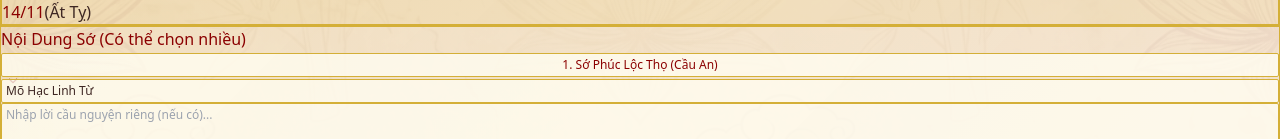
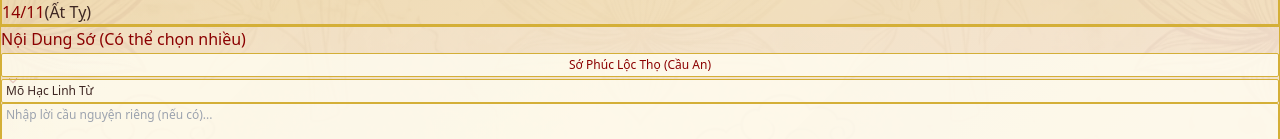
Before and after one commit to hoangnd16/tao_so, a React (Vite) app: page / in a window 1280 px wide. Shown: the part 661-800 px from the top of the page. Built offline with nearby package versions, Linux system fonts and the light colour scheme.

Commit message:
feat: Thêm các mẫu sớ Cầu Danh, Cầu Duyên

```diff
--- a/src/App.jsx
+++ b/src/App.jsx
@@ -119,7 +119,7 @@ const generateMembersText = (members) => {
 const TEMPLATES = {
     cau_an: {
         id: 'cau_an',
-        name: '1. Sớ Phúc Lộc Thọ (Cầu An)',
+        name: 'Sớ Phúc Lộc Thọ (Cầu An)',
         title: 'PHÚC LỘC THỌ SỚ',
         content: (data) => {
             // Helper to join array into newline-separated string (column)
@@ -166,7 +166,7 @@ const TEMPLATES = {
     },
     dang_sao: {
         id: 'dang_sao',
-        name: '2. Sớ Dâng Sao Giải Hạn',
+        name: 'Sớ Dâng Sao Giải Hạn',
         title: 'DÂNG SAO GIẢI HẠN SỚ',
         content: (data) => {
             const firstMember = data.members[0] || {};
@@ -203,7 +203,7 @@ const TEMPLATES = {
     },
     hinh_nhan: {
         id: 'hinh_nhan',
-        name: '3. Sớ Hình Nhân',
+        name: 'Sớ Hình Nhân',
         title: 'HÌNH NHÂN SỚ',
         content: (data) => {
             // Template này dành riêng cho từng người, nên data.members sẽ chỉ có 1 người
@@ -233,9 +233,135 @@ const TEMPLATES = {
             return [c0, c1, c2, c3, c4, c5, c6, c7, c8, c9, c10, c11, c12, c13, c14, c15].join('\n');
         }
     },
+    cau_danh: {
+        id: 'cau_danh',
+        name: 'Sớ Cầu Danh',
+        title: 'CẦU DANH SỚ',
+        content: (data) => {
+            const address = toTitleCase(data.address);
+            const prayer = toTitleCase(data.userPrayer);
+
+            const c0 = "Quốc Gia Dĩ Khảo Kỳ Nhân Lập Công Tiên Tu Ư Hiến Chế Thiên Mệnh Dĩ Định Kỳ Vị Cầu Vị Tất Tạ Ư"
+            const c1 = "Thiên Quan Đốc Kính Quyền Quyền Chí Thành Khẩn Khẩn \t\tViên Hữu";
+            const c2 = "Thánh Lực Dĩ Giải Trừ Nhất Niệm Chí Thành Thập Phương Cảm Cách \t\t\t Viên Hữu";
+            const c3 = markBold(`Việt Nam Quốc ${address}`);
+            const c4 = `${data.templeName || 'Mõ Hạc Linh Từ'} Thượng Phụng \n Phật Thánh Hiến Cúng Đương Thiên Tiến Lễ Cờ Đảo Quan Giai Vị Thăng Phẩm Trật Cầu Bản Mệnh Kiện Khang Tịnh Thần Linh Mẫn Trí Tuệ Phương Kim Thần`;
+            const c5 = markBold(`${generateMembersText(data.members)} Đồng Gia Quyền Đẳng ${prayer.replace(/([,.;])*/g, "") || ''}`);
+            const c7 = "Tức Nhật Khể Vạn Toàn Mạo Can \t\t Long Nhan Lịch Trần Nghị Khổn Ngôn Niệm Thần Đẳng Thiển Sinh Hạ Phẩm Hạnh Phùng";
+            const c8 = "Thánh Thế Lộc Phụ Quốc Ân Dục Kỳ Đắc Toại Ư Huân Danh Kỳ Tảo Hoạch Mông ư Nhậm Chức Lự Phù Tài Sớ Chất Thiển Hạnh Bạc Phúc Khinh Phỉ Bằng";
+            const c9 = "Diệu Lực Dĩ Phù Trì Hạt Đắc Vinh Thân Chi Sủng Dụng Viên Tự Cung Trần Phỉ Lễ Tức Nhật Cận cụ Sớ Văn Bái Tấu \t\t\t\t Cung Duy";
+            const c10 = "Nam Mô Đại Từ Đại Bi Cứu Khổ Cứu Nạn Quan Thế Âm Bồ Tát \t\t\t\t\t\t Hồng Liên Tọa Hạ";
+            const c11 = "Tam Giới Thiên Chủ Tứ Phủ Vạn Linh Công Đồng Thánh Đế \t\t\t\t\t\t Ngọc Bệ Hạ";
+            const c12 = "Cửu Thiên Khai Hóa Cánh Sinh Vĩnh Mệnh Tự Lộc Chức Cống Cử Thất Khúc Văn Xương Tử Đồng Đế Quân \t\t\t\t Cung Quyết Hạ";
+            const c13 = "Tả Văn Quan Hữu Vũ Tướng Bộ Hạ Linh Quan \t\t\t\t\t\t Vị Tiền Cúng Vọng";
+            const c14 = "Từ Quang \t\t\t\t Phù Thùy\t\t\t\t Chiếu Giám\t\t\t\t Tái Nguyên";
+            const c15 = "Liên Phẩm Vị Công Chiếu Chuẩn Sử Tư Niên Hạnh Dự Đế Đình Quan Chức Vinh Giai Tỷ Lai Vận Hoạch Mông";
+            const c16 = "Quốc Âm Thụ Thừa Thiên Lộc Cạnh Cạnh Bất Muội Sơ Tâm Quang Hiển Tông Đường Vị Vị Hàn Chiêm";
+            const c17 = "Thượng Đức Đãn Thần Hạ Tình Vô Nhậm Khích Thiết Bình Doanh Chi Chí Cận Sớ";
+            const firstMember = data.members[0] || {};
+            const c18 = `Thiên Vận ${data.year} \t\t\tNiên ${data.month} Nguyệt ${data.day} \t\tNhật \t\t Thần Khấu Đầu Bách Bái Hòa Nam Thượng Sớ \t\t ${markBold('CẦU DANH')}`;
+
+            const c8WordCount = c8.trim().split(/\s+/).length;
+            const c5Words = c5.trim().split(/\s+/);
+            const c5Columns = [];
+
+            if (c5Words.length > c8WordCount) {
+                for (let i = 0; i < c5Words.length; i += c8WordCount) {
+                    c5Columns.push(c5Words.slice(i, i + c8WordCount).join(' '));
+                }
+            } else {
+                c5Columns.push(c5);
+            }
+
+            return [c0, c1, c3, c4, ...c5Columns, c7, c8, c9, c10, c11, c12, c13, c14, c15, c16, c17, c18].join('\n');
+        }
+    },
+    cau_duyen: {
+        id: 'cau_duyen',
+        name: 'Sớ Cầu Duyên',
+        title: 'CẦU DUYÊN SỚ',
+        content: (data) => {
+            const address = toTitleCase(data.address);
+            const prayer = toTitleCase(data.userPrayer);
+
+            const c0 = "Thiên Đạo Chi Tại Hữu Nhật Nguyệt Hữu Âm Dương Nhân Luân Chi Trung Hữu Phu Hữu Phụ Dục Thành Nghi Gia Nghi Thất";
+            const c1 = "Tu Thiết Hữu Cầu \t\t\t\tViên Hữu";
+            const c3 = markBold(`Việt Nam Quốc ${address}`);
+            const c4 = `${data.templeName || 'Mõ Hạc Linh Từ'} Thượng Phụng \t\t\tPhật Cúng Dạo Lễ Bảo Cầu Nhân Duyên Tác Hợp Sự Kim Thần`;
+            const c5 = markBold(`${generateMembersText(data.members)} Đồng Gia Quyền Đẳng ${prayer.replace(/([,.;])*/g, "") || ''}`);
+            const c7 = "Đại Giác Ngôn Niệm Thần Sinh Cư Trung Giới Mệnh Thuộc \t\t\t\t Tức Nhật Khẩn Thiết Vi Thành Mạo Can";
+            const c8 = "Thiên Cung Hạ Càn Khôn Phú Tài Chi Ân Cảm \t\t\t Nhật Nguyệt Chiếu Lâm Chi Đức Tư Phù Lệnh Tiết";
+            const c9 = "Tiến Lễ Cầu Duyên Tơ Hồng Nguyệt Lão Thiên Tiên Ngọc Kính Chiếu Thông Tri Thê Sự Xích Thắng Giao Cố Kết Nhân Duyên";
+            const c10 = "Trạch Gối Tuy Do Hữu Mệnh Kim Dục Ô Kiều Tác Giá Tảo Ứng Cát Tường Chi Nguyện Do Thị Kim Nguyệt";
+            const c11 = "Cát Nhật Tu Thiết Hương Hoa Kim Ngân Lễ Vật Nghi Cụ Hữu Sớ Văn Kiền Thần Thượng Tấu \t\t\t Cung Duy";
+            const c12 = "Nam Mô Thiên Phủ Nhỡn Cứu Khổ Cứu Nạn Linh Cảm Quan Thế Âm Bồ Tát \t\t\t Kim Liên Tọa Hạ";
+            const c13 = "Tam Giới Thiên Chúa Tứ Phủ Vạn Linh Công Đồng Đại Đế \t\t\t\t Ngọc Bệ Hạ";
+            const c14 = "Thiên Cung Thánh Mẫu Tơ Hồng Nguyễn Lão Thiên Tiên \t\t\t\t Vị Thiên Cung Vọng";
+            const c15 = "Hồng Từ \t\t\t\t Đồng Thùy\t\t\t\t Chiếu Giám\t\t\t\t Phục Nguyện";
+            const c16 = "Thần Thông Báo Ứng Diệu Lực Phù Trì Ái Hộ Thường Tình Phàm Tâm Thiết Thiết Đảo Cờ Nguyện Rã Tòng Tâm";
+            const c17 = "Sớ Cầu Như Ý Ngưỡng Thượng \t Hồng Ân Bản Thần Hạ Tình Vô Nhậm Khích Thiết Bình Dinh Chi Chí Cẩn Sớ";
+            const c18 = `Thiên Vận ${data.year} \t\t\tNiên ${data.month} Nguyệt ${data.day} \t Nhật \t Thần Khấu Thủ Hòa Nam Cụ Sớ ${markBold('CẦU DUYÊN')}`;
+
+            const c9WordCount = c9.trim().split(/\s+/).length;
+            const c5Words = c5.trim().split(/\s+/);
+            const c5Columns = [];
+
+            if (c5Words.length > c9WordCount) {
+                for (let i = 0; i < c5Words.length; i += c9WordCount) {
+                    c5Columns.push(c5Words.slice(i, i + c9WordCount).join(' '));
+                }
+            } else {
+                c5Columns.push(c5);
+            }
+
+            return [c0, c1, c3, c4, ...c5Columns, c7, c8, c9, c10, c11, c12, c13, c14, c15, c16, c17, c18].join('\n');
+        }
+    },
+    tho_cong: {
+        id: 'tho_cong',
+        name: 'Sớ Thổ Công',
+        title: 'THỔ CÔNG SỚ',
+        content: (data) => {
+            const address = toTitleCase(data.address);
+            const prayer = toTitleCase(data.userPrayer);
+
+            const c0 = "\t\t\t\t\t\t\t\t\tPhục Dĩ"
+            const c1 = "Chí Thành Khả Cách Nam Danh Cảm Ưng Chi Huyền Cơ Khắc Kính Dĩ Thân Liêu Ngụ Thành Chi Tô Khổn Phàm Tâm Khẩn Đảo Tuệ Nhỡn Chứng Minh";
+            const c2 = "\t\t\t\t\t\t\tViên Hữu";
+            const c3 = markBold(`Việt Nam Quốc ${address}`);
+            const c4 = `${data.templeName || 'Mõ Hạc Linh Từ'} Thượng Phụng \t\t\t Thổ Công Long Mạch Thổ Trạch Thổ Chủ \nPhật Thánh Hiến Cúng \t\t\t Thiên \t\tGiải Hạn Tống Ách Trừ Tai Khất Cờ Gia Nội Bình An Lộc Tài Vượng Tiến Diên Sinh Sự Kim Thần`;
+            const c5 = markBold(`${generateMembersText(data.members)} Đồng Gia Quyền Đẳng ${prayer.replace(/([,.;])*/g, "") || ''}`);
+            const c7 = "Thiết Khủng Phương Ngung Cấm Kỵ Hoặc Do Phạm Cửu Dĩ Nan Thông Cư Xử Hành Tàng Mạc Thức Cát Hung Chi Sám Tạ Tư Phùng Lệ";
+            const c8 = "Tiết Bái Đảo Cờ An Giải Nhất Thiên Tai Ương Nhạ Hà Sa Cát Khánh Do Thị Kim Nguyệt Cát Nhật";
+            const c9 = "Tu Thiết Nhang Hoa Kim Ngân Đầu Thánh Ngũ Thể Tịnh Tín Nhất Tâm Cụ Hữu Sớ Văn Chí Tâm";
+            const c10 = "Thượng Tấu \t\t\t\t Cung Duy";
+            const c11 = "Bản Xứ Thổ Công Địa Chủ Ngũ Phương Vạn Phúc Phu Nhân \t\t\t Vị Tiền";
+            const c12 = "Bản Gia Đông Trù Tư Mệnh Táo Phủ Thần Quân \t\t\t\t\t Vị Tiền";
+            const c13 = "Bản Xứ Thổ Đại Phúc Đức Chính Thần \t\t\t\t\t\t\t Vị Tiền";
+            const c14 = "Ngũ Phương Long Mạch Tiền Chủ Tiếp Dẫn Tài Thần \t\t\t\t\t Vị Tiền";
+            const c15 = "Tôn Thần \t\t\t\tĐổng Thùy \t\t\t\tChiếu Giám \t\t\t\tPhục Nguyện";
+            const c16 = "Thần Vị Trấn Phương Ngung Quyền Chi Chiêu Tịch Linh Thông Hữu Hách Át Phục Thi Cố Khí Nhi Khẳng Sử Bằng Lăng Chính Trực Vô Tư Ngoại Đạo Yêu";
+            const c17 = "Tà Quy Bất Dung Tiệp Đột Hoàng Thi Âm Lực Tĩnh Trấn Dương Môn Sở Cư Chi Nam Đắc Tây Đông Vô Ngu Thử Thiết Khuyết Xứ Chi \n Bạch Điêu Nam Nữ Hầm Toại Tiến An Đản Thần Hạ Tình Vô Nhậm Khích Thiết Bình Dinh Chi Chí Cẩn Sớ Văn";
+            const c18 = `Thiên Vận ${data.year} \t\t\tNiên ${data.month} Nguyệt ${data.day} \t\tNhật \t\tThần Khấu Thủ Thượng Sớ\t\t ${markBold('THỔ CÔNG')}`;
+
+            const c16WordCount = c16.trim().split(/\s+/).length;
+            const c5Words = c5.trim().split(/\s+/);
+            const c5Columns = [];
+
+            if (c5Words.length > c16WordCount) {
+                for (let i = 0; i < c5Words.length; i += c16WordCount) {
+                    c5Columns.push(c5Words.slice(i, i + c16WordCount).join(' '));
+                }
+            } else {
+                c5Columns.push(c5);
+            }
+
+            return [c0, c1, c2, c3, c4, ...c5Columns, c7, c8, c9, c10, c11, c12, c13, c14, c15, c16, c17, c18].join('\n');
+        }
+    },
     gia_tien: {
         id: 'gia_tien',
-        name: '4. Sớ Gia Tiên',
+        name: 'Sớ Gia Tiên',
         title: 'GIA TIÊN SỚ',
         content: (data) => {
             const address = toTitleCase(data.address);
@@ -275,7 +401,7 @@ const TEMPLATES = {
     },
     le_phat: {
         id: 'le_phat',
-        name: '5. Sớ Lễ Phật',
+        name: 'Sớ Lễ Phật',
         title: 'LỄ PHẬT SỚ',
         content: (data) => {
             const address = toTitleCase(data.address);
@@ -317,7 +443,7 @@ const TEMPLATES = {
     },
     le_mau: {
         id: 'le_mau',
-        name: '6. Sớ Lễ Mẫu',
+        name: 'Sớ Lễ Mẫu',
         title: 'LỄ MẪU SỚ',
         content: (data) => {
             const address = toTitleCase(data.address);
@@ -357,51 +483,9 @@ const TEMPLATES = {
             return [c0, c1, c2, c3, c4, ...c5Columns, c7, c8, c9, c10, c11, c12, c13, c14, c15, c16, c17, c18].join('\n');
         }
     },
-    tho_cong: {
-        id: 'tho_cong',
-        name: '7. Sớ Thổ Công',
-        title: 'THỔ CÔNG SỚ',
-        content: (data) => {
-            const address = toTitleCase(data.address);
-            const prayer = toTitleCase(data.userPrayer);
-
-            const c0 = "\t\t\t\t\t\t\t\t\tPhục Dĩ"
-            const c1 = "Chí Thành Khả Cách Nam Danh Cảm Ưng Chi Huyền Cơ Khắc Kính Dĩ Thân Liêu Ngụ Thành Chi Tô Khổn Phàm Tâm Khẩn Đảo Tuệ Nhỡn Chứng Minh";
-            const c2 = "\t\t\t\t\t\t\tViên Hữu";
-            const c3 = markBold(`Việt Nam Quốc ${address}`);
-            const c4 = `${data.templeName || 'Mõ Hạc Linh Từ'} Thượng Phụng \t\t\t Thổ Công Long Mạch Thổ Trạch Thổ Chủ \nPhật Thánh Hiến Cúng \t\t\t Thiên \t\tGiải Hạn Tống Ách Trừ Tai Khất Cờ Gia Nội Bình An Lộc Tài Vượng Tiến Diên Sinh Sự Kim Thần`;
-            const c5 = markBold(`${generateMembersText(data.members)} Đồng Gia Quyền Đẳng ${prayer.replace(/([,.;])*/g, "") || ''}`);
-            const c7 = "Thiết Khủng Phương Ngung Cấm Kỵ Hoặc Do Phạm Cửu Dĩ Nan Thông Cư Xử Hành Tàng Mạc Thức Cát Hung Chi Sám Tạ Tư Phùng Lệ";
-            const c8 = "Tiết Bái Đảo Cờ An Giải Nhất Thiên Tai Ương Nhạ Hà Sa Cát Khánh Do Thị Kim Nguyệt Cát Nhật";
-            const c9 = "Tu Thiết Nhang Hoa Kim Ngân Đầu Thánh Ngũ Thể Tịnh Tín Nhất Tâm Cụ Hữu Sớ Văn Chí Tâm";
-            const c10 = "Thượng Tấu \t\t\t\t Cung Duy";
-            const c11 = "Bản Xứ Thổ Công Địa Chủ Ngũ Phương Vạn Phúc Phu Nhân \t\t\t Vị Tiền";
-            const c12 = "Bản Gia Đông Trù Tư Mệnh Táo Phủ Thần Quân \t\t\t\t\t Vị Tiền";
-            const c13 = "Bản Xứ Thổ Đại Phúc Đức Chính Thần \t\t\t\t\t\t\t Vị Tiền";
-            const c14 = "Ngũ Phương Long Mạch Tiền Chủ Tiếp Dẫn Tài Thần \t\t\t\t\t Vị Tiền";
-            const c15 = "Tôn Thần \t\t\t\tĐổng Thùy \t\t\t\tChiếu Giám \t\t\t\tPhục Nguyện";
-            const c16 = "Thần Vị Trấn Phương Ngung Quyền Chi Chiêu Tịch Linh Thông Hữu Hách Át Phục Thi Cố Khí Nhi Khẳng Sử Bằng Lăng Chính Trực Vô Tư Ngoại Đạo Yêu";
-            const c17 = "Tà Quy Bất Dung Tiệp Đột Hoàng Thi Âm Lực Tĩnh Trấn Dương Môn Sở Cư Chi Nam Đắc Tây Đông Vô Ngu Thử Thiết Khuyết Xứ Chi \n Bạch Điêu Nam Nữ Hầm Toại Tiến An Đản Thần Hạ Tình Vô Nhậm Khích Thiết Bình Dinh Chi Chí Cẩn Sớ Văn";
-            const c18 = `Thiên Vận ${data.year} \t\t\tNiên ${data.month} Nguyệt ${data.day} \t\tNhật \t\tThần Khấu Thủ Thượng Sớ\t\t ${markBold('THỔ CÔNG')}`;
-
-            const c16WordCount = c16.trim().split(/\s+/).length;
-            const c5Words = c5.trim().split(/\s+/);
-            const c5Columns = [];
-
-            if (c5Words.length > c16WordCount) {
-                for (let i = 0; i < c5Words.length; i += c16WordCount) {
-                    c5Columns.push(c5Words.slice(i, i + c16WordCount).join(' '));
-                }
-            } else {
-                c5Columns.push(c5);
-            }
-
-            return [c0, c1, c2, c3, c4, ...c5Columns, c7, c8, c9, c10, c11, c12, c13, c14, c15, c16, c17, c18].join('\n');
-        }
-    },
     tran_trieu: {
         id: 'tran_trieu',
-        name: '8. Sớ Trần Triều',
+        name: 'Sớ Trần Triều',
         title: 'TRẦN TRIỀU SỚ',
         content: (data) => {
             const address = toTitleCase(data.address);
@@ -443,7 +527,7 @@ const TEMPLATES = {
     },
     trang_td: {
         id: 'trang_td',
-        name: '9. Trạng thông dụng',
+        name: 'Trạng Thông Dụng',
         title: 'TRẠNG THÔNG DỤNG',
         content: (data) => {
             const address = toTitleCase(data.address);
@@ -485,7 +569,7 @@ const TEMPLATES = {
     },
     trang_ma: {
         id: 'trang_ma',
-        name: '10. Trạng mã',
+        name: 'Trạng Mã',
         title: 'TRẠNG MÃ',
         content: (data) => {
             const address = toTitleCase(data.address);
@@ -524,12 +608,6 @@ const TEMPLATES = {
 
             return [c0, c1, c3, c4, ...c5Columns, c7, c8, c9, c10, c11, c12, c13, c14, c15, c16, c18].join('\n');
         }
-    },
-    giao_thua: {
-        id: 'giao_thua',
-        name: '10. Sớ Giao Thừa',
-        title: 'GIAO THỪA SỚ',
-        content: (data) => `Phục dĩ\nThiên vận\ntuần hoàn.\nGiờ Giao Thừa\nnăm ${data.year}\nchuyển sang\nnăm mới.\nViệt Nam Quốc,\n${data.address}\ncư phụng.\nKim thần\n${generateMembersText(data.members)}\nCung duy:\nCựu Niên\nHành Khiển\nTôn Thần.\nTân Niên\nHành Khiển\nTôn Thần.\nBản Cảnh\nThành Hoàng,\nThổ Địa.\nThành tâm\nkính lễ:\nTiễn đưa\nquan Cựu niên,\nnghinh đón\nquan Tân niên.\nCầu xin\nQuốc thái\ndân an,\nmưa thuận\ngió hòa.\nGia đạo\nhưng long,\nnhân khang\nvật thịnh.\n${data.userPrayer ? formatVerticalText(data.userPrayer) + '\n' : ''}Cẩn tấu.`
     }
 };
 
```
